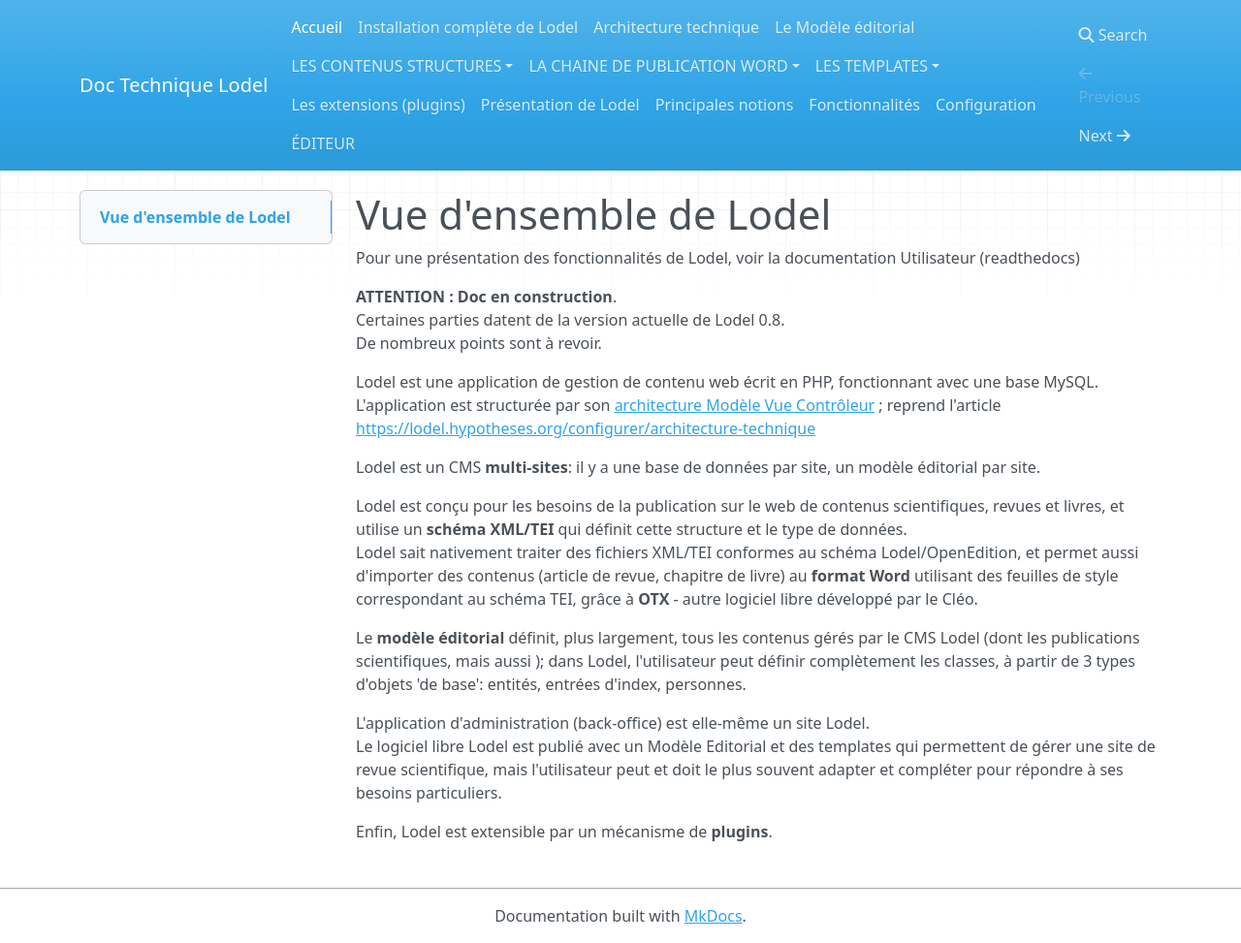
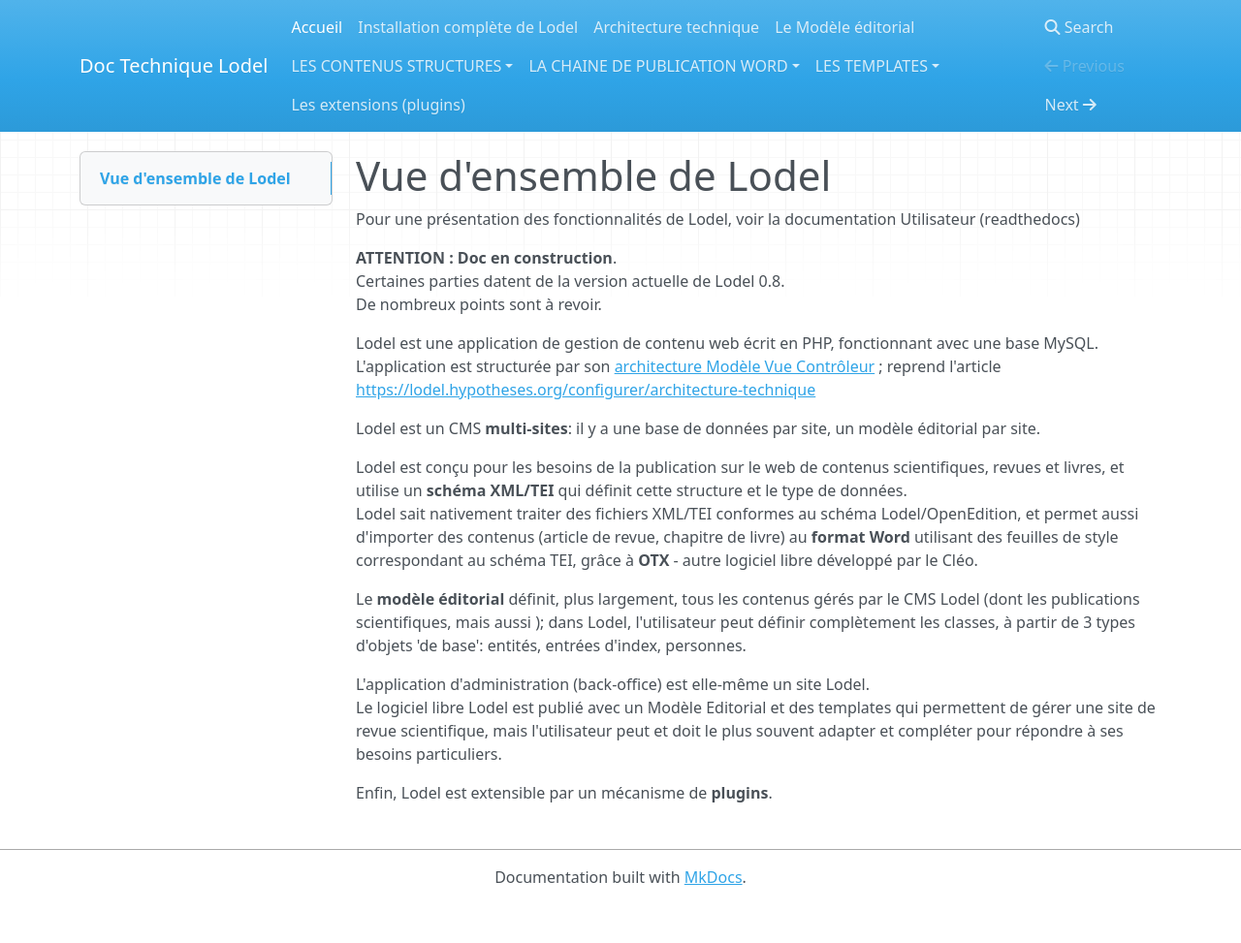
Before and after one commit to ValentinGeorgesDubost/Doc-Lodel, an MkDocs documentation site: the page built from docs/index.md, in a window 1280 px wide and 973 px high. Shown: the whole window at 97% size. Built offline with MkDocs 1.6.1, drawn with Linux system fonts in a browser that asks for light colours; nearby versions of some CDN libraries; old or Windows-style settings are respelled for this version of MkDocs.

Commit message:
Update mkdocs.yml

```diff
--- a/mkdocs.yml
+++ b/mkdocs.yml
@@ -22,9 +22,3 @@ pages:
   - 'Les-templates/Lodelscript.md'
 
 - Les extensions (plugins): 'Plugins.md'
-
-- 'Configurer-Lodel/Présentation de Lodel.md'
-- 'Configurer-Lodel/Principales notions.md'
-- 'Configurer-Lodel/Fonctionnalités.md'
-- 'Configurer-Lodel/Administrateur.md'
-- 'Configurer-Lodel/Editeur.md'
```
